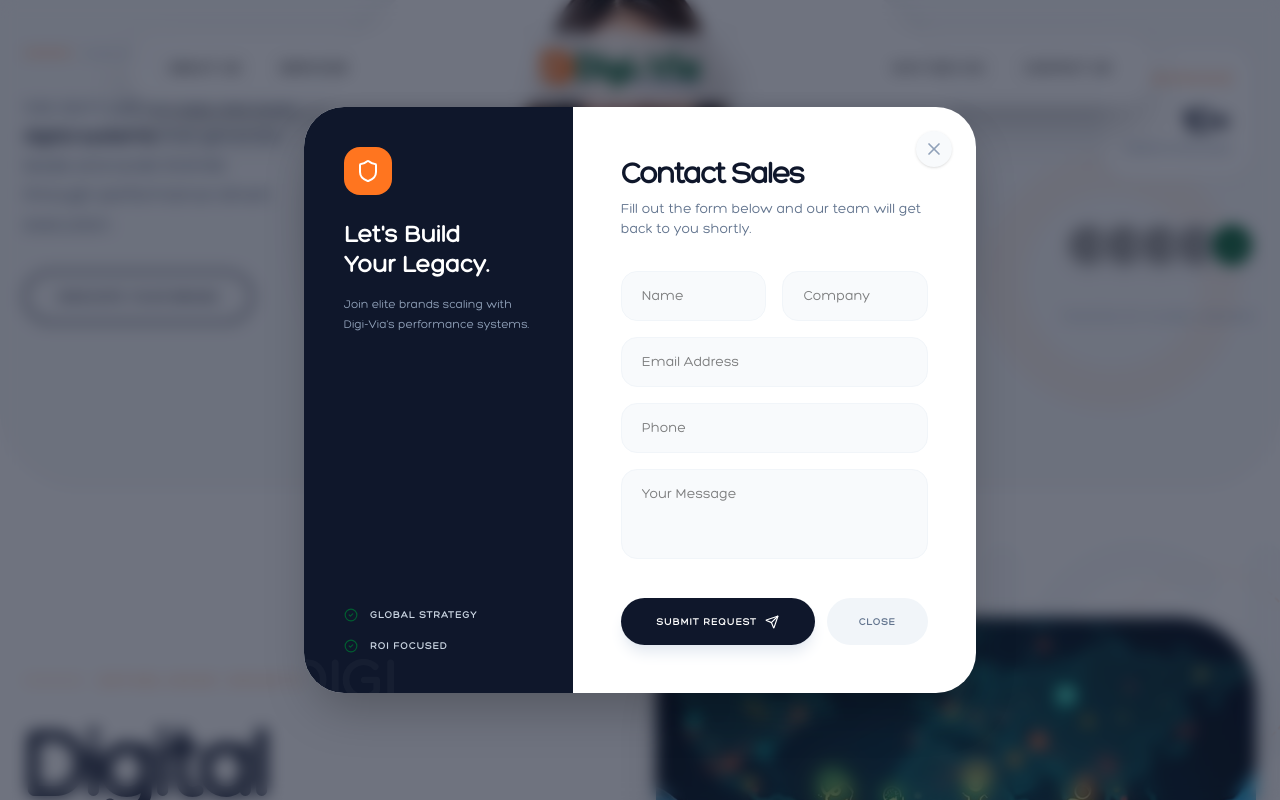
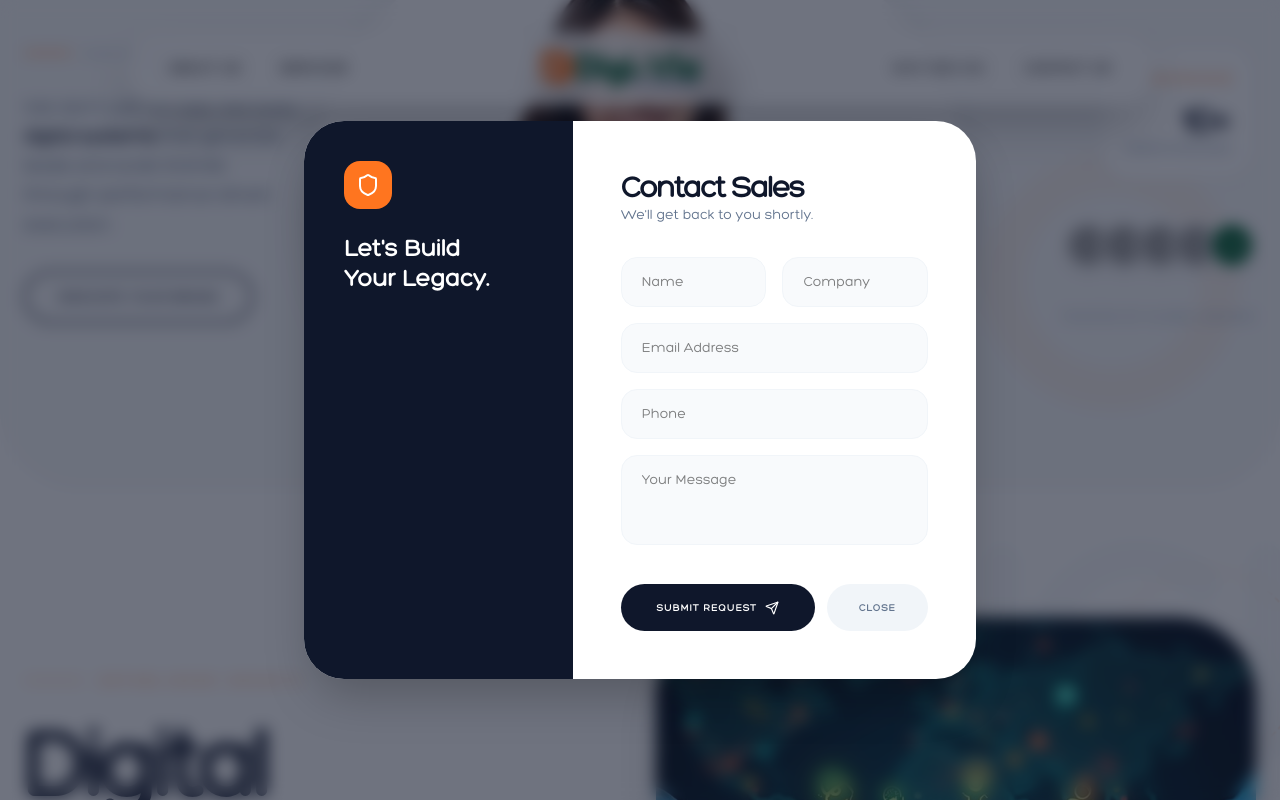
Before and after one commit to Ranjith1110/digi-via, a React (Vite) app: page / in a window 1280 px wide. Both pictures are taken after a click on the button "START PROJECT". Shown: the part 448-1248 px from the top of the page. Built offline with nearby package versions, Linux system fonts and the light colour scheme; grey boxes are pictures that could not be loaded.

Commit message:
Feat : Updated

```diff
--- a/src/components/ContactPopup.jsx
+++ b/src/components/ContactPopup.jsx
@@ -1,110 +1,103 @@
 import React, { useState } from 'react';
-import { X, Send, CheckCircle2, Shield } from 'lucide-react';
+import { X, Send, CheckCircle2, Shield, Loader2 } from 'lucide-react';
 
 const ContactPopup = ({ isOpen, onClose }) => {
+    // 1. State for Form Data
+    const [formData, setFormData] = useState({
+        Name: '',
+        Company: '',
+        Email: '',
+        Phone: '',
+        Message: ''
+    });
+
+    // 2. Loading and Success States
+    const [loading, setLoading] = useState(false);
+    const [submitted, setSubmitted] = useState(false);
+
     if (!isOpen) return null;
 
+    const handleChange = (e) => {
+        setFormData({ ...formData, [e.target.name]: e.target.value });
+    };
+
+    const handleSubmit = async (e) => {
+        e.preventDefault();
+        setLoading(true);
+
+        const SCRIPT_URL = "https://script.google.com/macros/s/AKfycbxuT9EnLzOwOeLNe3KFxyTIJVe0LJoUng2KHYLXcIQQrnaOb-kYP4DI0aqQG-c81VQ/exec";
+
+        try {
+            await fetch(SCRIPT_URL, {
+                method: 'POST',
+                body: JSON.stringify(formData),
+            });
+            setSubmitted(true);
+            // Reset form
+            setFormData({ Name: '', Company: '', Email: '', Phone: '', Message: '' });
+            // Close after 2 seconds
+            setTimeout(() => {
+                setSubmitted(false);
+                onClose();
+            }, 2500);
+        } catch (error) {
+            alert("Submission failed. Please try again.");
+        } finally {
+            setLoading(false);
+        }
+    };
+
     return (
-        <div className="fixed inset-0 z-100 flex items-center justify-center px-4">
-            {/* Backdrop */}
-            <div
-                className="absolute inset-0 bg-slate-900/60 backdrop-blur-sm transition-opacity"
-                onClick={onClose}
-            />
+        <div className="fixed inset-0 z-[100] flex items-center justify-center px-4">
+            <div className="absolute inset-0 bg-slate-900/60 backdrop-blur-sm" onClick={onClose} />
 
-            {/* Modal Content */}
-            <div
-                data-aos="zoom-in"
-                data-aos-duration="400"
-                className="relative bg-white w-full max-w-2xl rounded-[40px] shadow-2xl overflow-hidden flex flex-col md:flex-row"
-            >
-                {/* Close Button */}
-                <button
-                    onClick={onClose}
-                    className="absolute top-6 right-6 z-20 p-2 rounded-full bg-slate-50 text-slate-400 hover:text-[#ff751f] hover:bg-white transition-all shadow-sm"
-                >
-                    <X size={20} />
-                </button>
-
-                {/* Left Side: Branding/Trust (Visible on Desktop) */}
-                <div className="hidden md:flex md:w-2/5 bg-slate-900 p-10 flex-col justify-between relative overflow-hidden">
-                    <div className="relative z-10">
+            <div data-aos="zoom-in" className="relative bg-white w-full max-w-2xl rounded-[40px] shadow-2xl overflow-hidden flex flex-col md:flex-row">
+                {/* Side Branding */}
+                <div className="hidden md:flex md:w-2/5 bg-slate-900 p-10 flex-col justify-between relative">
+                    <div>
                         <div className="w-12 h-12 bg-[#ff751f] rounded-2xl flex items-center justify-center mb-6">
                             <Shield className="text-white" size={24} />
                         </div>
-                        <h3 className="text-2xl font-black text-white leading-tight mb-4">
-                            Let's Build <br /> Your Legacy.
-                        </h3>
-                        <p className="text-slate-400 text-xs leading-relaxed font-medium">
-                            Join elite brands scaling with Digi-Via's performance systems.
-                        </p>
-                    </div>
-
-                    <div className="relative z-10 space-y-4">
-                        <div className="flex items-center gap-3">
-                            <CheckCircle2 size={14} className="text-[#005d30]" />
-                            <span className="text-[10px] text-slate-300 font-bold uppercase tracking-widest">Global Strategy</span>
-                        </div>
-                        <div className="flex items-center gap-3">
-                            <CheckCircle2 size={14} className="text-[#005d30]" />
-                            <span className="text-[10px] text-slate-300 font-bold uppercase tracking-widest">ROI Focused</span>
+                        <h3 className="text-2xl font-black text-white leading-tight">Let's Build <br /> Your Legacy.</h3>
                     </div>
                 </div>
 
-                    {/* Ghost Text */}
-                    <div className="absolute -bottom-4 -left-4 text-6xl font-black text-white/3 select-none uppercase">
-                        Digi
+                {/* Form Side */}
+                <div className="flex-1 p-8 md:p-12">
+                    {submitted ? (
+                        <div className="h-full flex flex-col items-center justify-center text-center space-y-4 animate-in fade-in zoom-in">
+                            <CheckCircle2 size={60} className="text-[#005d30]" />
+                            <h2 className="text-2xl font-black text-slate-900">Request Sent!</h2>
+                            <p className="text-slate-500">Our team will contact you shortly.</p>
                         </div>
+                    ) : (
+                        <>
+                            <div className="mb-8 text-slate-900">
+                                <h2 className="text-3xl font-black tracking-tighter">Contact Sales</h2>
+                                <p className="text-slate-500 text-sm font-medium">We'll get back to you shortly.</p>
                             </div>
 
-                {/* Right Side: Form */}
-                <div className="flex-1 p-8 md:p-12">
-                    <div className="mb-8">
-                        <h2 className="text-3xl font-black text-slate-900 tracking-tighter">Contact Sales</h2>
-                        <p className="text-slate-500 text-sm font-medium mt-2">Fill out the form below and our team will get back to you shortly.</p>
+                            <form className="space-y-4" onSubmit={handleSubmit}>
+                                <div className="grid grid-cols-1 md:grid-cols-2 gap-4">
+                                    <input required name="Name" value={formData.Name} onChange={handleChange} type="text" placeholder="Name" className="w-full px-5 py-3.5 bg-slate-50 border border-slate-100 rounded-2xl text-sm focus:outline-none focus:border-[#ff751f]" />
+                                    <input required name="Company" value={formData.Company} onChange={handleChange} type="text" placeholder="Company" className="w-full px-5 py-3.5 bg-slate-50 border border-slate-100 rounded-2xl text-sm focus:outline-none focus:border-[#ff751f]" />
                                 </div>
-
-                    <form className="space-y-4" onSubmit={(e) => e.preventDefault()}>
-                        <div className="grid grid-cols-1 md:grid-cols-2 gap-4">
-                            <input
-                                type="text" placeholder="Name"
-                                className="w-full px-5 py-3.5 bg-slate-50 border border-slate-100 rounded-2xl text-sm focus:outline-none focus:border-[#ff751f] focus:bg-white transition-all"
-                            />
-                            <input
-                                type="text" placeholder="Company"
-                                className="w-full px-5 py-3.5 bg-slate-50 border border-slate-100 rounded-2xl text-sm focus:outline-none focus:border-[#ff751f] focus:bg-white transition-all"
-                            />
-                        </div>
-                        <input
-                            type="email" placeholder="Email Address"
-                            className="w-full px-5 py-3.5 bg-slate-50 border border-slate-100 rounded-2xl text-sm focus:outline-none focus:border-[#ff751f] focus:bg-white transition-all"
-                        />
-                        <input
-                            type="tel" placeholder="Phone"
-                            className="w-full px-5 py-3.5 bg-slate-50 border border-slate-100 rounded-2xl text-sm focus:outline-none focus:border-[#ff751f] focus:bg-white transition-all"
-                        />
-                        <textarea
-                            placeholder="Your Message" rows="3"
-                            className="w-full px-5 py-3.5 bg-slate-50 border border-slate-100 rounded-2xl text-sm focus:outline-none focus:border-[#ff751f] focus:bg-white transition-all resize-none"
-                        ></textarea>
+                                <input required name="Email" value={formData.Email} onChange={handleChange} type="email" placeholder="Email Address" className="w-full px-5 py-3.5 bg-slate-50 border border-slate-100 rounded-2xl text-sm focus:outline-none focus:border-[#ff751f]" />
+                                <input required name="Phone" value={formData.Phone} onChange={handleChange} type="tel" placeholder="Phone" className="w-full px-5 py-3.5 bg-slate-50 border border-slate-100 rounded-2xl text-sm focus:outline-none focus:border-[#ff751f]" />
+                                <textarea required name="Message" value={formData.Message} onChange={handleChange} placeholder="Your Message" rows="3" className="w-full px-5 py-3.5 bg-slate-50 border border-slate-100 rounded-2xl text-sm focus:outline-none focus:border-[#ff751f] resize-none"></textarea>
 
                                 <div className="flex flex-col sm:flex-row gap-3 pt-4">
-                            <button
-                                type="submit"
-                                className="flex-1 bg-slate-900 text-white font-black uppercase tracking-widest text-[10px] py-4 rounded-full hover:bg-[#ff751f] transition-all duration-300 shadow-lg shadow-slate-200 flex items-center justify-center gap-2"
-                            >
-                                Submit Request
-                                <Send size={14} />
+                                    <button disabled={loading} type="submit" className="flex-1 bg-slate-900 text-white font-black uppercase tracking-widest text-[10px] py-4 rounded-full hover:bg-[#ff751f] transition-all flex items-center justify-center gap-2">
+                                        {loading ? <Loader2 className="animate-spin" size={14} /> : "Submit Request"}
+                                        {!loading && <Send size={14} />}
                                     </button>
-                            <button
-                                type="button"
-                                onClick={onClose}
-                                className="px-8 py-4 bg-slate-100 text-slate-500 font-black uppercase tracking-widest text-[10px] rounded-full hover:bg-slate-200 transition-all"
-                            >
+                                    <button type="button" onClick={onClose} className="px-8 py-4 bg-slate-100 text-slate-500 font-black uppercase tracking-widest text-[10px] rounded-full hover:bg-slate-200 transition-all">
                                         Close
                                     </button>
                                 </div>
                             </form>
+                        </>
+                    )}
                 </div>
             </div>
         </div>
```
Lines whose indentation alone changed are shown as unchanged.
